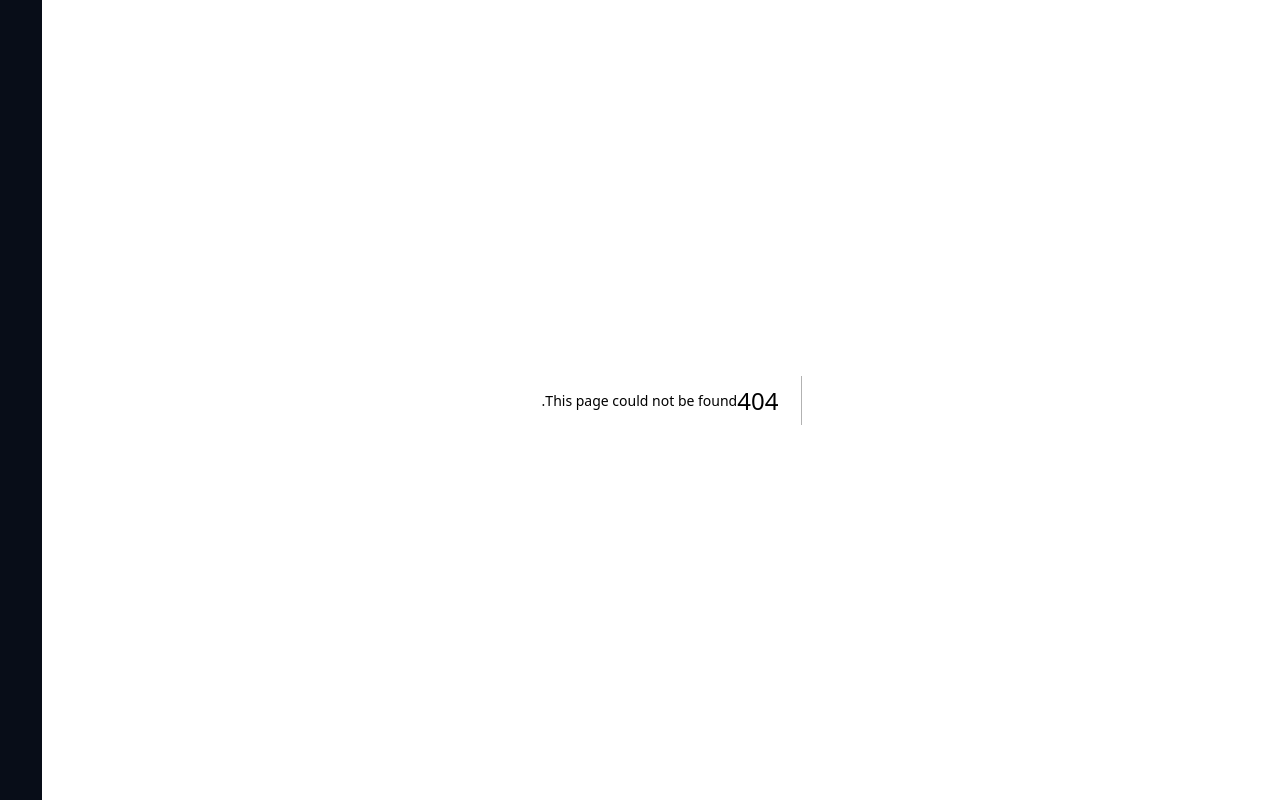
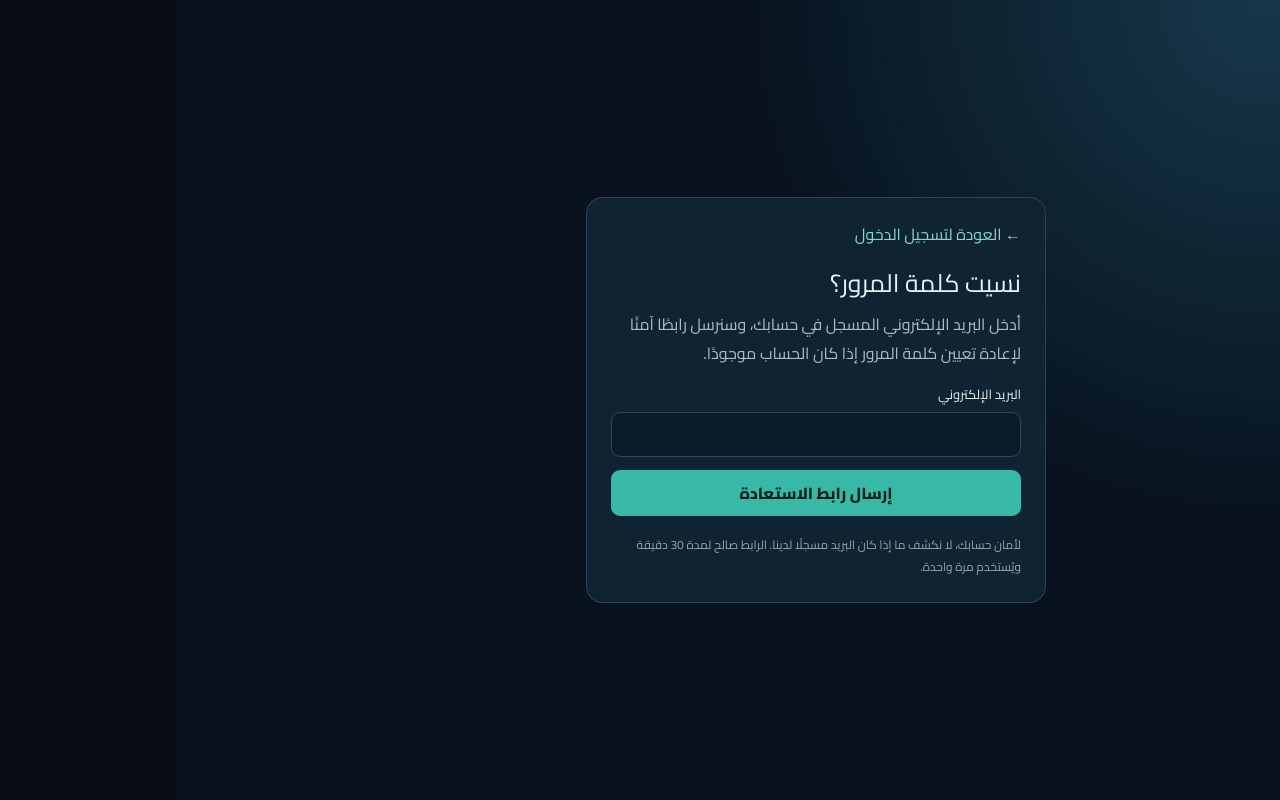
Before and after one commit to o6384051-cpu/humanity-one, a Next.js app: page /beneficiary/forgot-password in a window 1280 px wide. Before the commit this address had no page. Built offline with nearby package versions, Linux system fonts and the light colour scheme.

Commit message:
Add beneficiary forgot password request page

```diff
--- /dev/null
+++ b/src/app/beneficiary/forgot-password/page.tsx
@@ -0,0 +1,49 @@
+"use client";
+
+import Link from "next/link";
+import { FormEvent, useState } from "react";
+
+export default function ForgotPasswordPage() {
+  const [email, setEmail] = useState("");
+  const [busy, setBusy] = useState(false);
+  const [error, setError] = useState("");
+  const [message, setMessage] = useState("");
+  const field: React.CSSProperties = { width: "100%", padding: 12, border: "1px solid #30495a", borderRadius: 9, background: "#0b1b29", color: "#eff8ff" };
+  const button: React.CSSProperties = { padding: "11px 18px", border: 0, borderRadius: 9, background: "#38b9a8", color: "#06201d", fontWeight: 800, cursor: "pointer" };
+
+  async function submit(event: FormEvent) {
+    event.preventDefault();
+    setBusy(true); setError(""); setMessage("");
+    try {
+      const response = await fetch("/api/beneficiary/auth/password-reset/request", {
+        method: "POST",
+        headers: { "Content-Type": "application/json" },
+        body: JSON.stringify({ email }),
+      });
+      const data = await response.json();
+      if (!response.ok) throw new Error(data.error || "تعذر إرسال الطلب.");
+      setMessage(data.message);
+    } catch (cause) {
+      setError(cause instanceof Error ? cause.message : "تعذر إرسال الطلب.");
+    } finally {
+      setBusy(false);
+    }
+  }
+
+  return <main dir="rtl" style={{ minHeight: "100vh", display: "grid", placeItems: "center", padding: 18, background: "radial-gradient(circle at 85% 0%,#16384a 0,transparent 38%),#08131f", color: "#e8f1f5", fontFamily: "Cairo,system-ui,sans-serif" }}>
+    <section style={{ width: "100%", maxWidth: 460, padding: 24, border: "1px solid #294454", borderRadius: 16, background: "#102333" }}>
+      <Link href="/beneficiary" style={{ color: "#83d9ce" }}>← العودة لتسجيل الدخول</Link>
+      <h1 style={{ fontSize: 25, margin: "18px 0 8px" }}>نسيت كلمة المرور؟</h1>
+      <p style={{ color: "#a9bdc9", lineHeight: 1.8 }}>أدخل البريد الإلكتروني المسجل في حسابك، وسنرسل رابطًا آمنًا لإعادة تعيين كلمة المرور إذا كان الحساب موجودًا.</p>
+      <form onSubmit={submit} style={{ display: "grid", gap: 13, marginTop: 18 }}>
+        <label style={{ display: "grid", gap: 7, fontSize: 13 }}>البريد الإلكتروني
+          <input required type="email" maxLength={160} autoComplete="email" value={email} onChange={event => setEmail(event.target.value)} style={field} />
+        </label>
+        <button disabled={busy} style={{ ...button, opacity: busy ? 0.65 : 1 }}>{busy ? "جارٍ الإرسال…" : "إرسال رابط الاستعادة"}</button>
+      </form>
+      {message && <p role="status" style={{ marginTop: 16, padding: 12, border: "1px solid #287d69", borderRadius: 9, color: "#b9f3df", lineHeight: 1.8 }}>{message}</p>}
+      {error && <p role="alert" style={{ marginTop: 16, color: "#ffc5c5" }}>{error}</p>}
+      <p style={{ marginTop: 18, color: "#91a6b5", fontSize: 12, lineHeight: 1.8 }}>لأمان حسابك، لا نكشف ما إذا كان البريد مسجلًا لدينا. الرابط صالح لمدة 30 دقيقة ويُستخدم مرة واحدة.</p>
+    </section>
+  </main>;
+}
```
